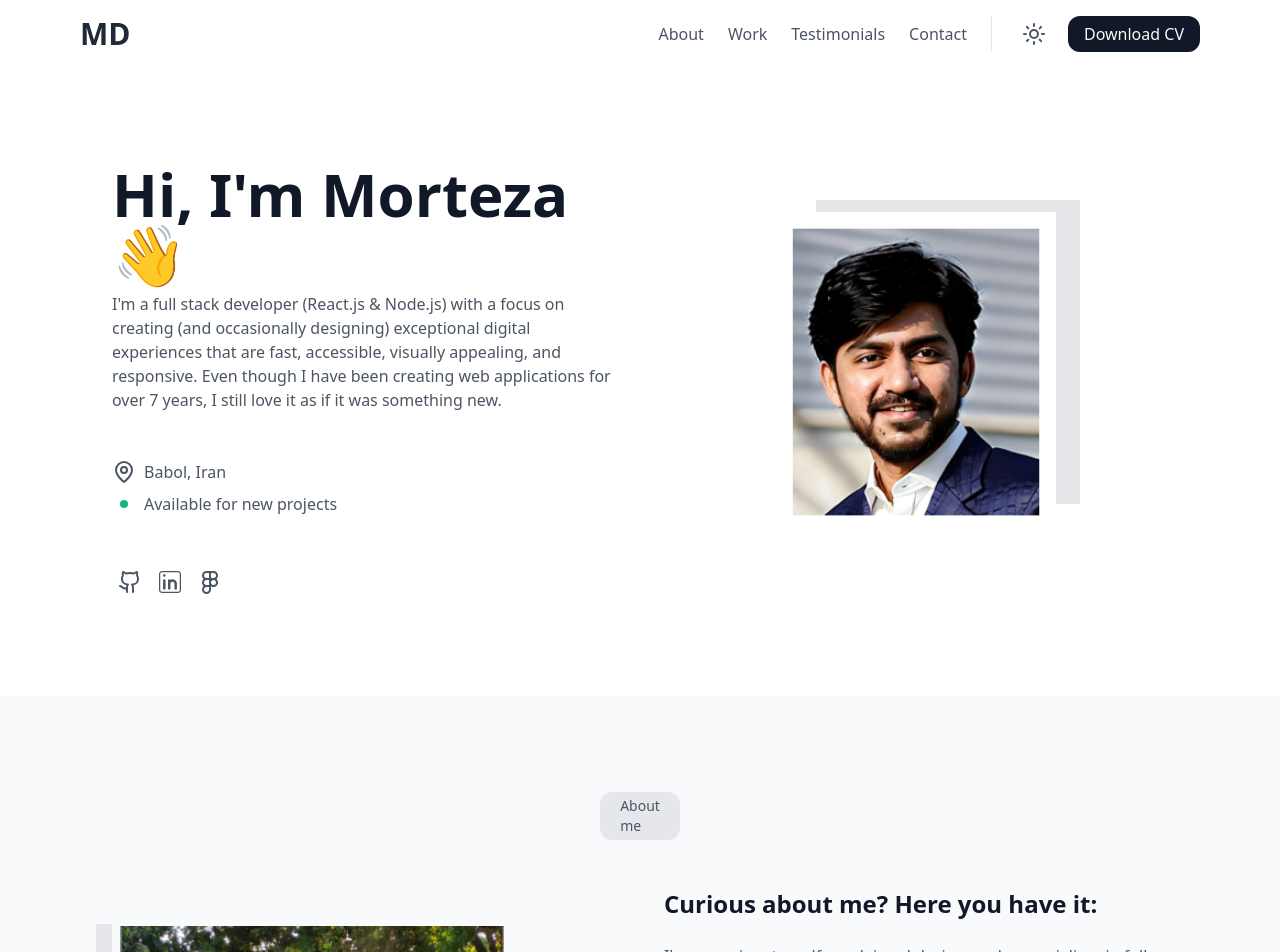
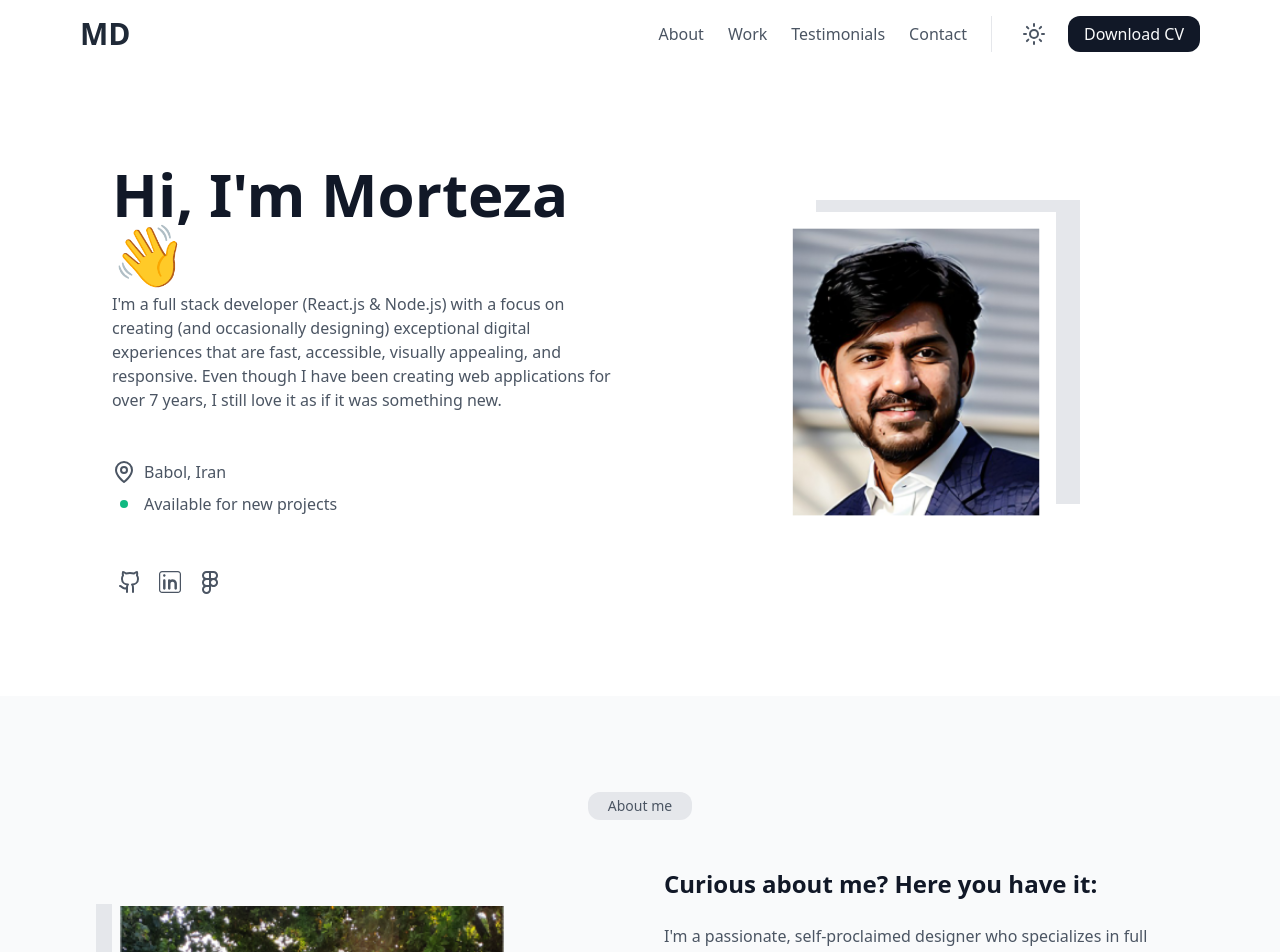
Before and after one commit to githubmor/portfolio, a Next.js app: page / in a window 1280 px wide. Shown: the top 952 px of the page. Built offline with nearby package versions, Linux system fonts and the light colour scheme.

Commit message:
fix tag word wrap

```diff
--- a/app/components/tag/index.tsx
+++ b/app/components/tag/index.tsx
@@ -4,7 +4,7 @@ type Props = {
 
 function Tag({ text }: Props) {
   return (
-    <div className="w-min bg-gray-200 px-5 py-1 rounded-xl flex justify-center items-center text-gray-600 text-sm font-medium">
+    <div className="w-min bg-gray-200 px-5 py-1 rounded-xl flex justify-center items-center text-gray-600 text-sm whitespace-nowrap font-medium">
       {text}
     </div>
   );
```
